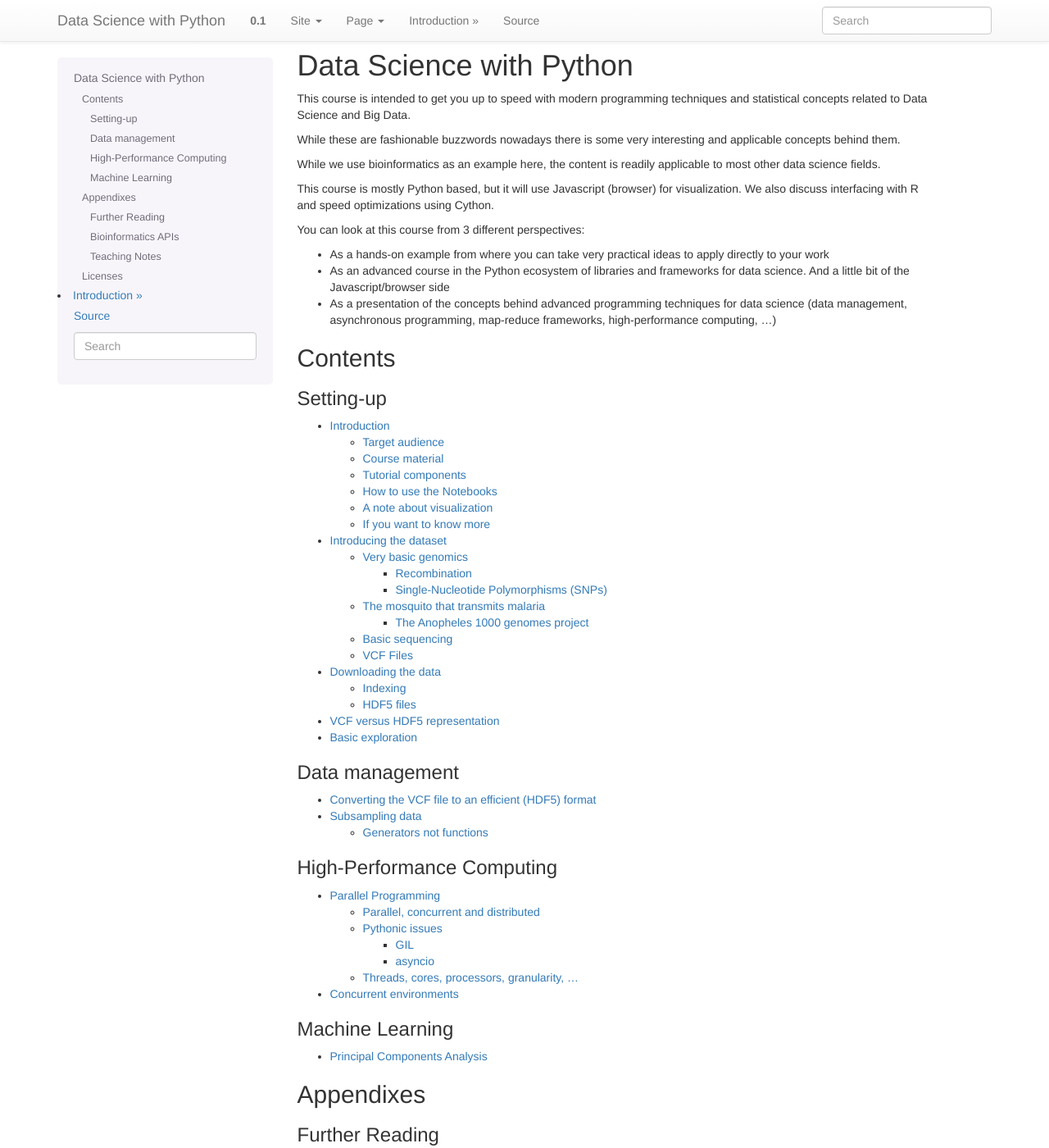
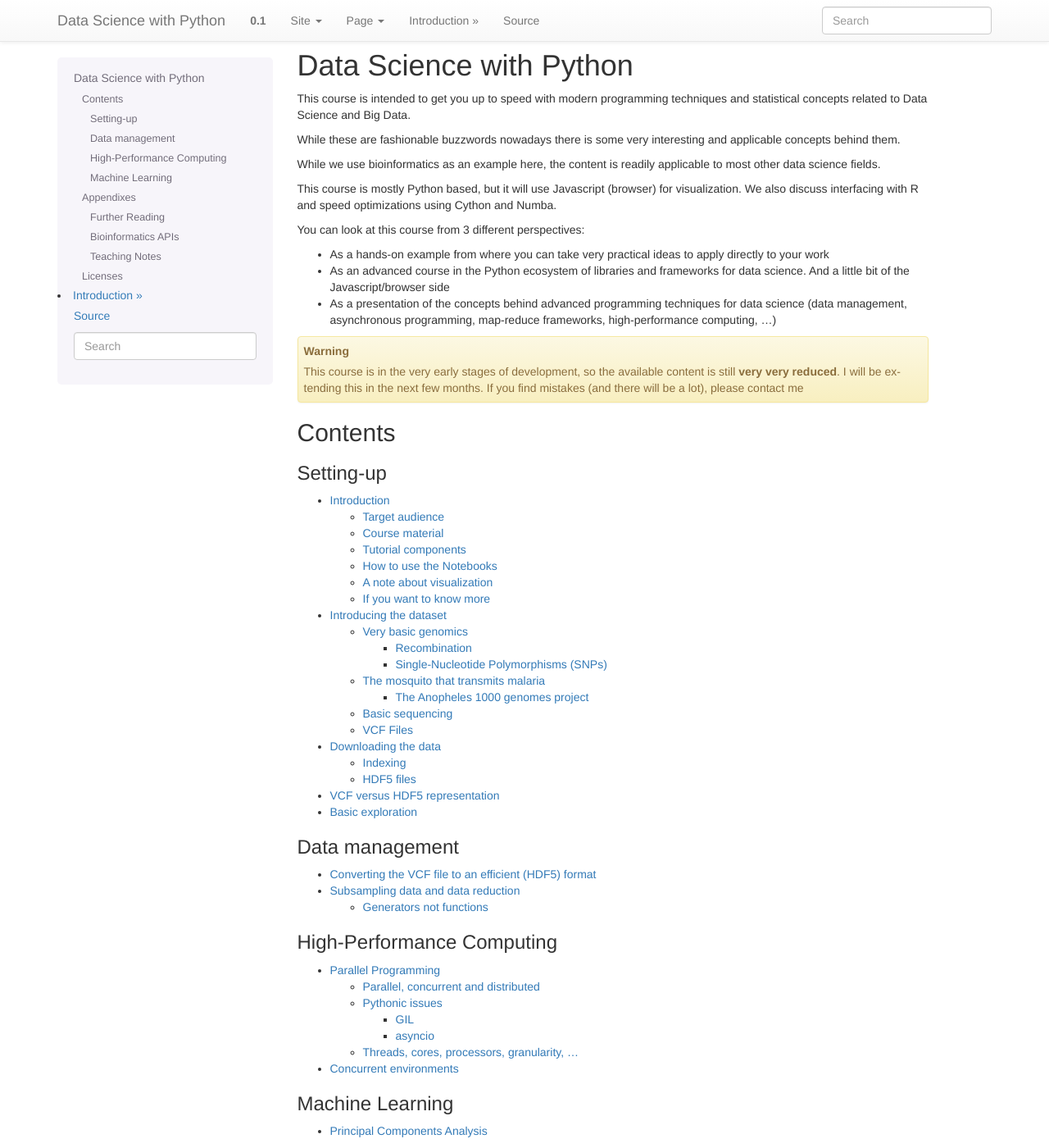
Before and after one commit to tiagoantao/data-science-teaching, a Sphinx documentation site: the page built from docs/index.rst, in a window 1280 px wide and 1400 px high. Shown: the whole window at 82% size. Built offline with Sphinx 7.4.7, drawn with Linux system fonts in a browser that asks for light colours.

Commit message:
minor changes

```diff
--- a/docs/index.rst
+++ b/docs/index.rst
@@ -13,7 +13,7 @@
 
 This course is mostly Python based, but it will use Javascript (browser)
 for visualization. We also discuss interfacing with R and speed optimizations
-using Cython.
+using Cython and Numba.
 
 You can look at this course from 3 different perspectives:
 
@@ -26,6 +26,12 @@
 * As a presentation of the concepts behind advanced programming techniques for
   data science (data management, asynchronous programming, map-reduce
   frameworks, high-performance computing, ...)
+
+.. warning::
+  This course is in the very early stages of development, so the available
+  content is still **very very reduced**. I will be extending this in the
+  next few months. If you find mistakes (and there will be a lot), please
+  contact me
 
 Contents
 ========
--- a/docs/reducing.rst
+++ b/docs/reducing.rst
@@ -1,6 +1,11 @@
-****************
-Subsampling data
-****************
+***********************************
+Subsampling data and data reduction
+***********************************
+
+
+Numpy arrays
+
+  (views versus copying data)
 
 
 Singletons (refer)
```
Also changed, not shown: docs/intro.rst (+1 -7 lines).
